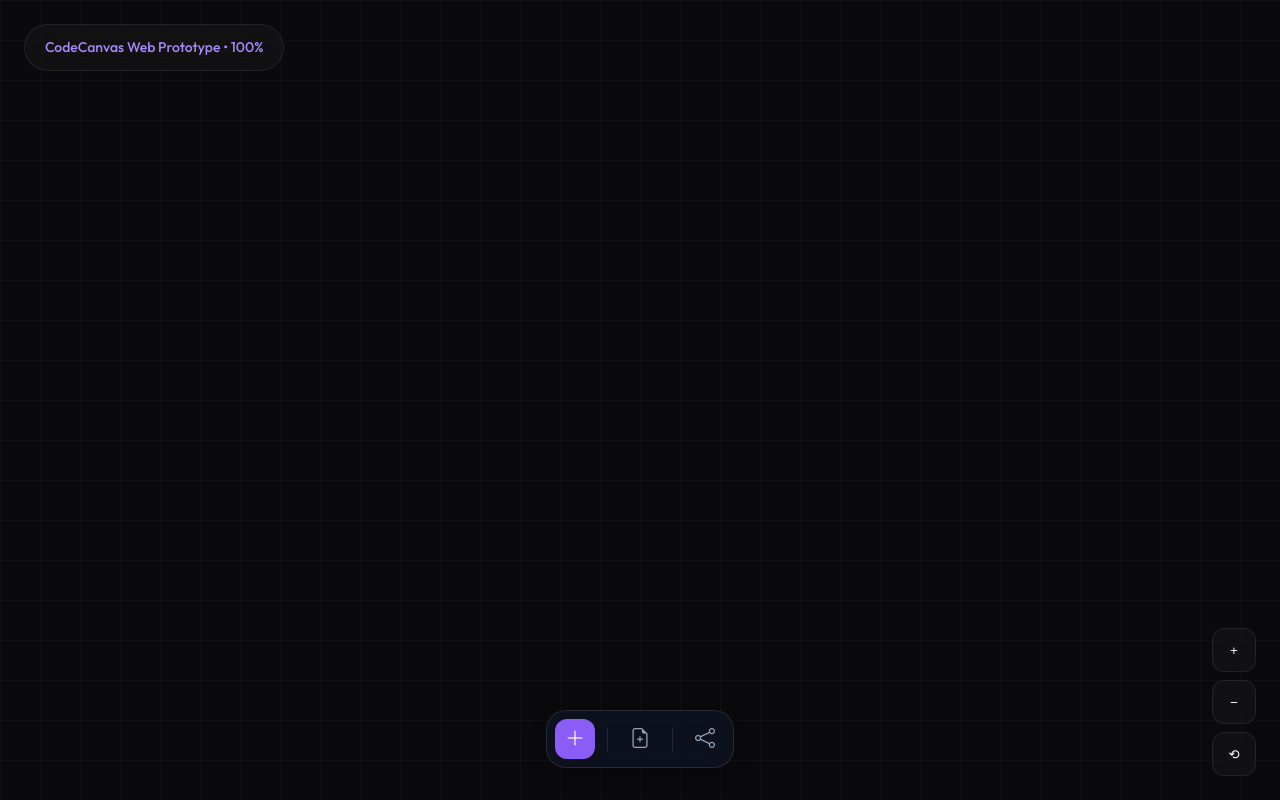
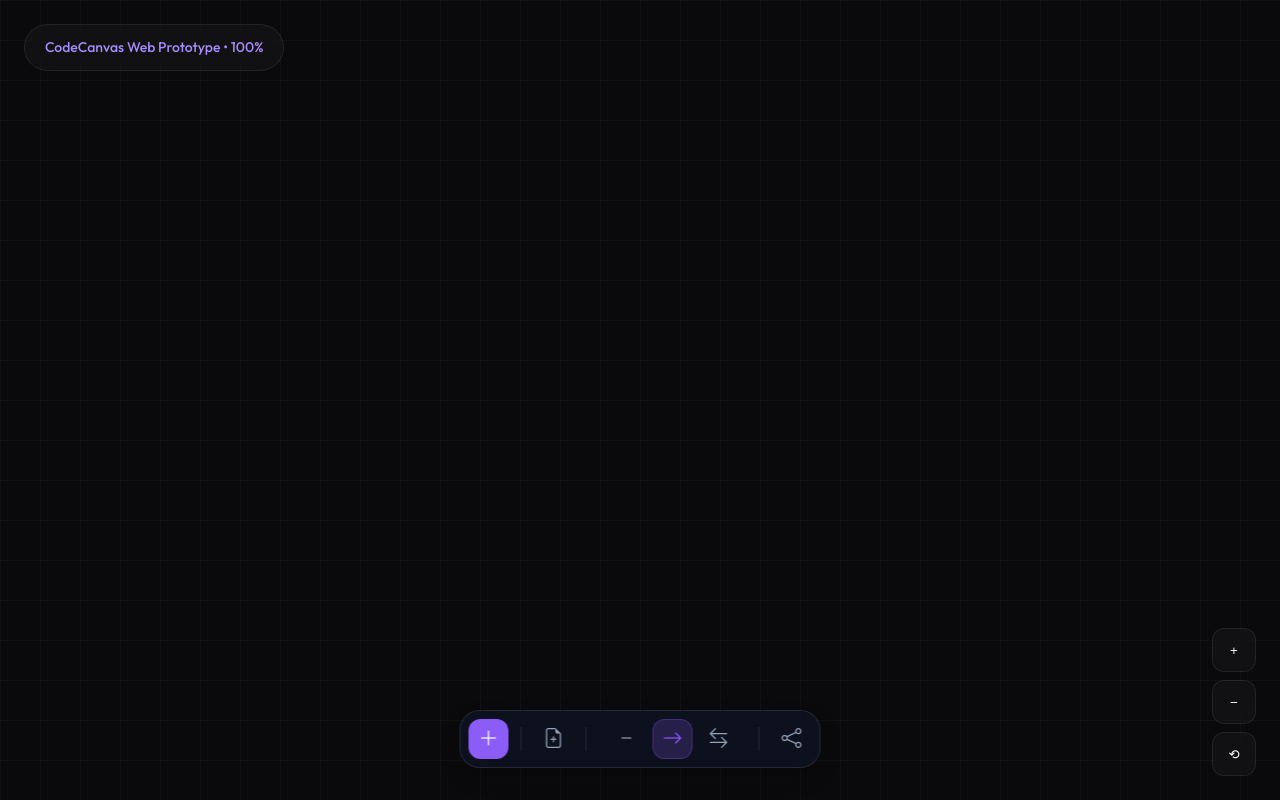
Before and after one commit to hashcodes7/codecanvas_web, a React (Vite) app: page / in a window 1280 px wide. Built offline with nearby package versions, Linux system fonts and the light colour scheme.

Commit message:
bidirectional arrow

```diff
--- a/src/App.tsx
+++ b/src/App.tsx
@@ -48,6 +48,7 @@ function App() {
   const [isPanning, setIsPanning] = useState(false);
   const [selectedNodeId, setSelectedNodeId] = useState<string | null>(null);
   const [selectedConnectionId, setSelectedConnectionId] = useState<string | null>(null);
+  const [defaultLineType, setDefaultLineType] = useState<'line' | 'arrow' | 'bi-arrow'>('arrow');
   const [linkingState, setLinkingState] = useState<{
     sourceNodeId: string;
     sourceHandleId: string;
@@ -382,7 +383,7 @@ function App() {
           id: `conn-${Date.now()}`,
           source: { nodeId: linkingState.sourceNodeId, handleId: linkingState.sourceHandleId },
           target: { nodeId: targetNode.id, handleId: handleId },
-          type: 'arrow'
+          type: defaultLineType
         };
         setConnections(prev => [...prev, newConnection]);
       }
@@ -912,6 +913,16 @@ function App() {
             >
               <polygon points="0 0, 10 3.5, 0 7" fill="var(--accent-primary)" />
             </marker>
+            <marker
+              id="arrowhead-start"
+              markerWidth="10"
+              markerHeight="7"
+              refX="1"
+              refY="3.5"
+              orient="auto-start-reverse"
+            >
+              <polygon points="0 0, 10 3.5, 0 7" fill="var(--accent-primary)" />
+            </marker>
           </defs>
 
           {/* Connection Lines */}
@@ -929,7 +940,7 @@ function App() {
                   strokeWidth: isSelected ? (conn.style?.width || 2) + 2 : (conn.style?.width || 2)
                 }}
                 markerEnd={conn.type === 'arrow' || conn.type === 'bi-arrow' ? "url(#arrowhead)" : ""}
-                markerStart={conn.type === 'bi-arrow' ? "url(#arrowhead)" : ""}
+                markerStart={conn.type === 'bi-arrow' ? "url(#arrowhead-start)" : ""}
                 onPointerDown={(e) => {
                   e.stopPropagation();
                   setSelectedConnectionId(conn.id);
@@ -982,6 +993,31 @@ function App() {
           <i className="bi bi-file-earmark-plus"></i>
         </button>
 
+        <div className="toolbar-divider"></div>
+        <div className="toolbar-group">
+          <button
+            className={`toolbar-btn ${defaultLineType === 'line' ? 'active' : ''}`}
+            onClick={() => setDefaultLineType('line')}
+            title="Non-directional Line"
+          >
+            <i className="bi bi-dash"></i>
+          </button>
+          <button
+            className={`toolbar-btn ${defaultLineType === 'arrow' ? 'active' : ''}`}
+            onClick={() => setDefaultLineType('arrow')}
+            title="Single Arrow"
+          >
+            <i className="bi bi-arrow-right"></i>
+          </button>
+          <button
+            className={`toolbar-btn ${defaultLineType === 'bi-arrow' ? 'active' : ''}`}
+            onClick={() => setDefaultLineType('bi-arrow')}
+            title="Bi-directional Arrow"
+          >
+            <i className="bi bi-arrow-left-right"></i>
+          </button>
+        </div>
+
         {selectedConnectionId && (
           <>
             <div className="toolbar-divider"></div>
--- a/src/index.css
+++ b/src/index.css
@@ -567,6 +567,12 @@ body {
   border-color: rgba(239, 68, 68, 0.5);
 }
 
+.toolbar-btn.active {
+  background: rgba(139, 92, 246, 0.2);
+  color: var(--accent-primary);
+  border: 1px solid rgba(139, 92, 246, 0.3);
+}
+
 .toolbar-divider {
   width: 1px;
   height: 24px;
```
